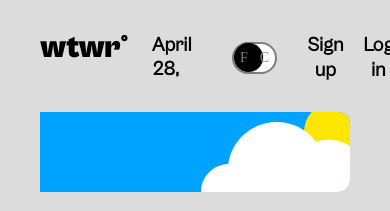
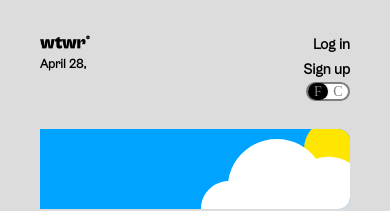
Before and after one commit to Freddy-PC/se_project_react, a React (Create React App) app: page / in a window 390 px wide. Shown: the top 211 px of the page. Built offline with nearby package versions, Linux system fonts and the light colour scheme; no server answers.

Commit message:
feat: add adaptive web design for header

```diff
--- a/src/components/Header/Header.css
+++ b/src/components/Header/Header.css
@@ -17,6 +17,7 @@
 }
 .header__container {
   display: flex;
+  align-items: center;
 }
 .header__logo {
   max-height: 40px;
@@ -64,9 +65,10 @@
 }
 .navigation__user-info:hover {
   cursor: pointer;
+  opacity: 60%;
 }
 .navigation__avatar {
-  width: 40x;
+  width: 100%;
   height: 40px;
   margin-left: 12px;
 }
@@ -91,3 +93,85 @@
   opacity: 70%;
   cursor: pointer;
 }
+
+@media screen and (max-width: 780px) {
+  .header__info {
+    font-size: 15px;
+  }
+  .navigation__container {
+    padding: 0;
+  }
+  .navigation__button {
+    font-size: 15px;
+  }
+  .navigation__user-info {
+    font-size: 15px;
+  }
+  .nav__register-button {
+    font-size: 15px;
+  }
+  .nav__login-button {
+    font-size: 15px;
+  }
+}
+
+@media screen and (max-width: 680px) {
+  .header__logo {
+    max-height: 20px;
+    max-width: 50px;
+  }
+  .header__info {
+    font-size: 13px;
+  }
+  .navigation__button {
+    font-size: 13px;
+  }
+  .navigation__user-info {
+    font-size: 13px;
+  }
+  .navigation__avatar {
+    width: 100%;
+    height: 20px;
+  }
+}
+
+@media screen and (max-width: 575px) {
+  .header__logo {
+    max-height: 20px;
+    max-width: 50px;
+  }
+  .header__container {
+    flex-direction: column;
+    align-items: flex-start;
+  }
+  .header__info {
+    margin: 0;
+  }
+  .navigation__button {
+    font-size: 10px;
+  }
+  .navigation__user-info {
+    font-size: 10px;
+  }
+  .navigation__avatar {
+    width: 100%;
+    height: 20px;
+  }
+}
+
+@media screen and (max-width: 460px) {
+  .header {
+    align-items: baseline;
+  }
+  .navigation__container {
+    padding: 0;
+    flex-direction: column-reverse;
+    align-items: flex-end;
+  }
+  .nav__register-button {
+    padding: 0;
+  }
+  .nav__login-button {
+    padding: 0;
+  }
+}
--- a/src/components/ToggleSwitch/ToggleSwitch.css
+++ b/src/components/ToggleSwitch/ToggleSwitch.css
@@ -61,3 +61,34 @@
 .toggle-switch__labels span:first-child {
   left: 0;
 }
+
+@media screen and (max-width: 780px) {
+  .toggle-switch {
+    width: 51px;
+    height: 20px;
+  }
+  .toggle-switch .toggle-switch__slider {
+    width: 24px;
+    height: 21px;
+  }
+}
+
+@media screen and (max-width: 575px) {
+  .toggle-switch {
+    width: 40px;
+    height: 15px;
+  }
+  .toggle-switch .toggle-switch__slider {
+    width: 20px;
+    height: 16.5px;
+  }
+  .toggle-switch__checkbox:checked + .toggle-switch__slider {
+    left: -8px;
+  }
+}
+
+@media screen and (max-width: 460px) {
+  .toggle-switch {
+    margin: 0;
+  }
+}
```
